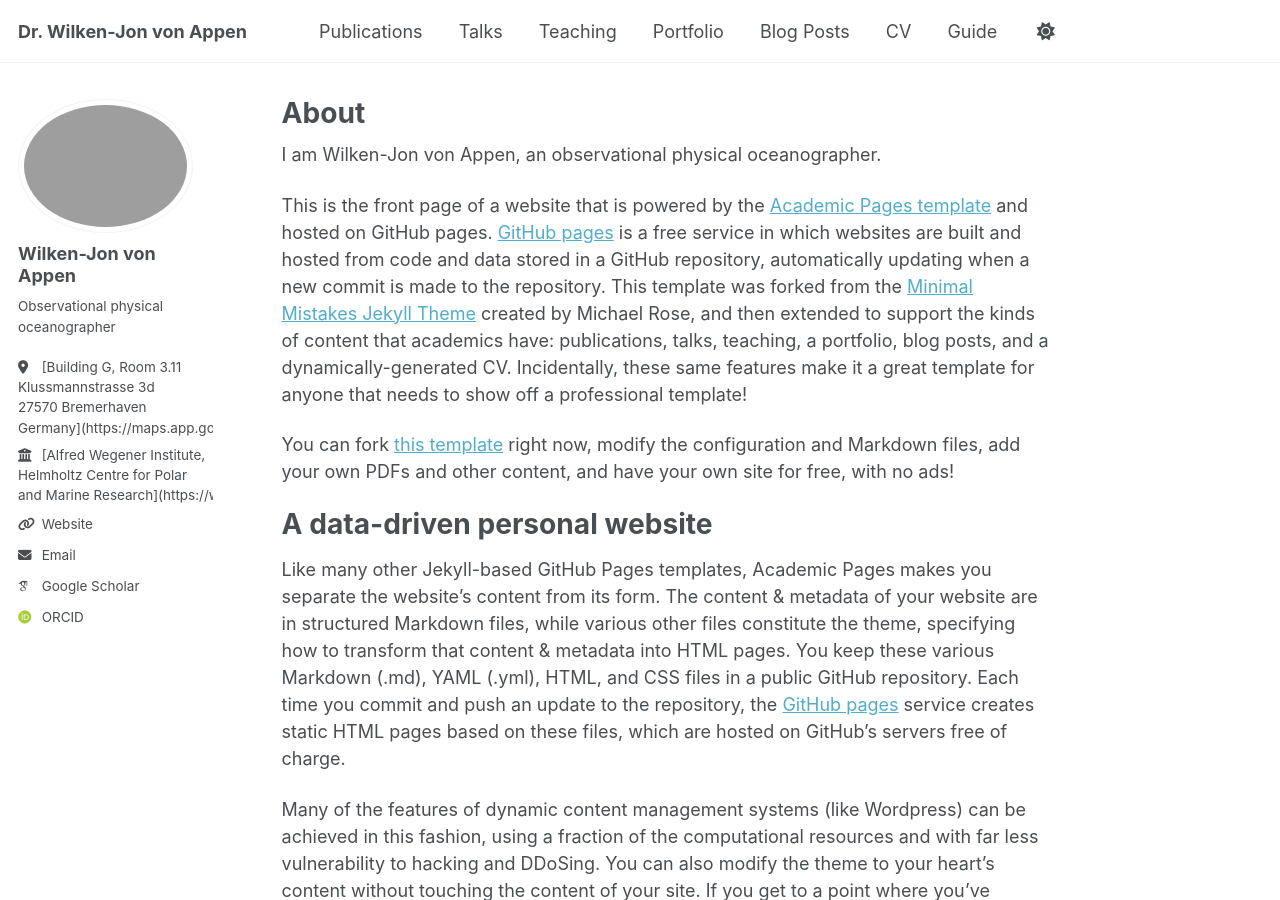
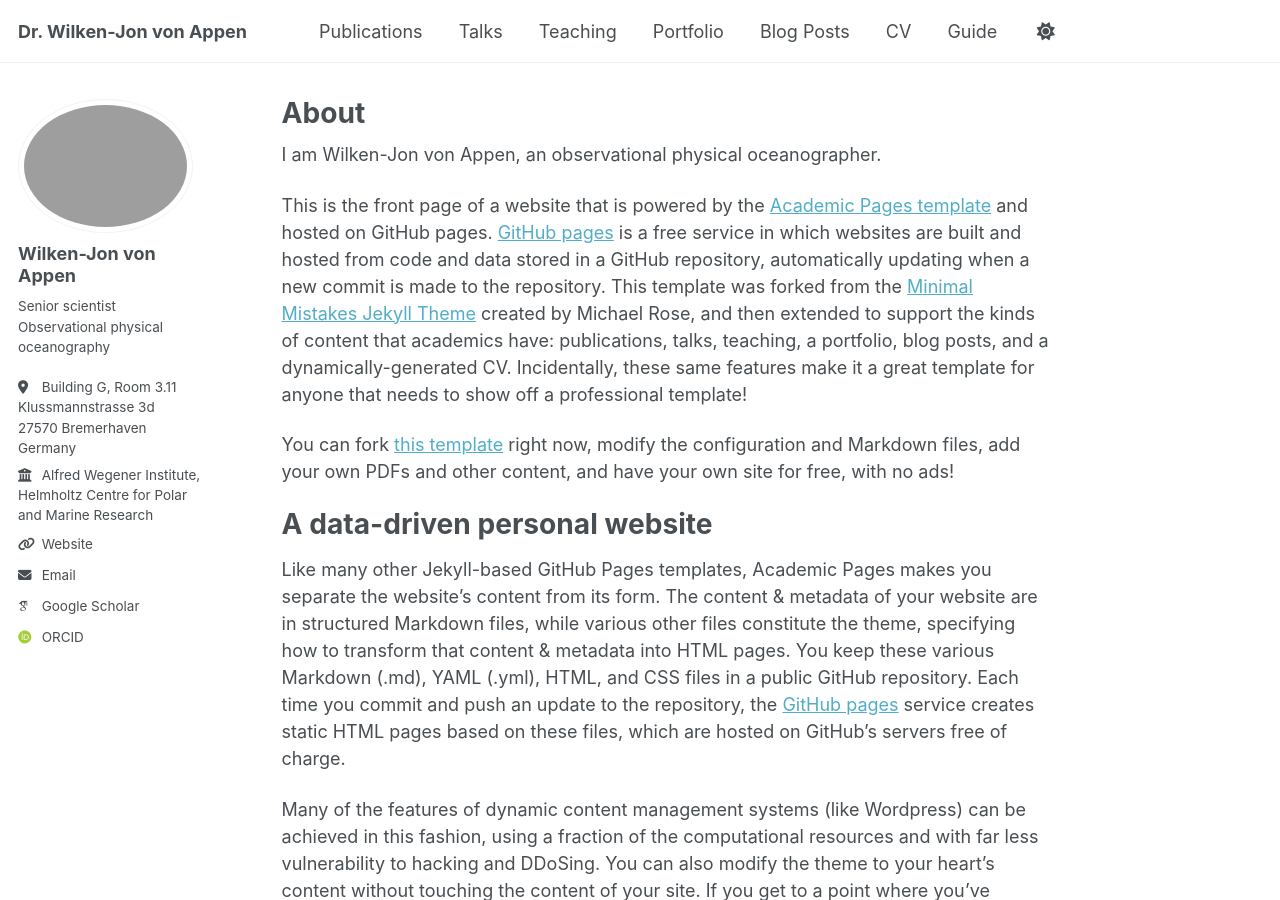
Before and after one commit to wjvappen/wjvappen, a Jekyll site: the page built from _pages/about.md, in a window 1280 px wide and 900 px high. Built offline with Jekyll 4.4.1, drawn with Linux system fonts in a browser that asks for light colours; some web fonts are replaced; a script bundle is joined from its source files by our own code; library files that are not in the unit come from our copies; some of the changed lines change nothing that is shown.

Commit message:
Update _config.yml
Senior scientist

```diff
--- a/_config.yml
+++ b/_config.yml
@@ -26,9 +26,9 @@ author:
   avatar           : "profile.jpg"
   name             : "Wilken-Jon von Appen"
   pronouns         : # example: "he/him"
-  bio              : "Observational physical oceanographer"
-  location         : "[Building G, Room 3.11<br>Klussmannstrasse 3d<br>27570 Bremerhaven<br>Germany](https://maps.app.goo.gl/pBDrWo5QJw98d5dT6)"
-  employer         : "[Alfred Wegener Institute,<br>Helmholtz Centre for Polar<br>and Marine Research](https://www.awi.de/en/)"
+  bio              : "Senior scientist<br>Observational physical oceanography"
+  location         : "Building G, Room 3.11<br>Klussmannstrasse 3d<br>27570 Bremerhaven<br>Germany" #"[Building G, Room 3.11<br>Klussmannstrasse 3d<br>27570 Bremerhaven<br>Germany](https://maps.app.goo.gl/pBDrWo5QJw98d5dT6)"
+  employer         : "Alfred Wegener Institute,<br>Helmholtz Centre for Polar<br>and Marine Research" #"[Alfred Wegener Institute,<br>Helmholtz Centre for Polar<br>and Marine Research](https://www.awi.de/en/)"
   uri              : "https://www.awi.de/en/about-us/organisation/staff/single-view/wilken-jon-von-appen.html"# URL
   email            : "Wilken-Jon.von.Appen@awi.de"
 
```
